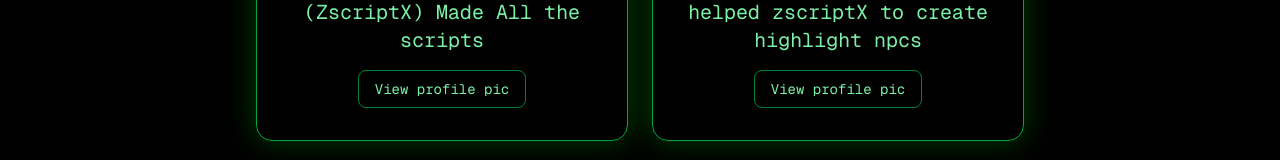
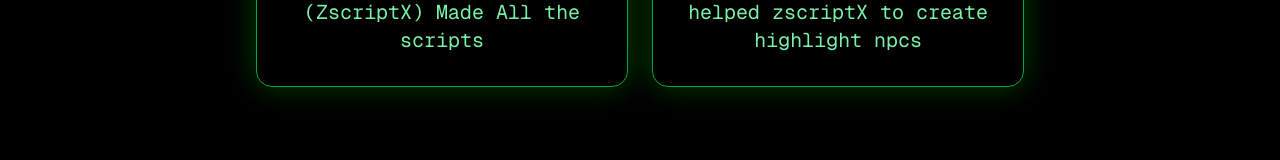
Before and after one commit to sederyttv-scripter/zscriptx, a Next.js app: page / in a window 1280 px wide. Both pictures are taken after a click on the button "Creators". Shown: the part 381-541 px from the top of the page. Built offline with nearby package versions, Linux system fonts and the light colour scheme.

Commit message:
Update page.tsx

```diff
--- a/app/page.tsx
+++ b/app/page.tsx
@@ -149,17 +149,10 @@ export default function Home() {
                   key={creator.name}
                   className="bg-black/50 backdrop-blur-xl border border-green-600 rounded-2xl p-8 text-center shadow-[0_0_30px_rgba(0,255,0,0.25)]"
                 >
-                  <a
-                    href={creator.profilePicUrl}
-                    target="_blank"
-                    rel="noreferrer"
-                    className="mx-auto mb-5 flex h-32 w-32 items-center justify-center overflow-hidden rounded-full border-2 border-green-500 bg-green-950 text-4xl font-black text-green-300 shadow-[0_0_25px_rgba(0,255,0,0.45)]"
-                  >
+                  <div className="mx-auto mb-5 flex h-32 w-32 items-center justify-center overflow-hidden rounded-full border-2 border-green-500 bg-green-950 text-4xl font-black text-green-300 shadow-[0_0_25px_rgba(0,255,0,0.45)]">
                     {profileImageFailed ? (
                       <span>{creator.initials}</span>
                     ) : (
-                      // The provided profile pictures are Imgur album URLs, so keep
-                      // fallback avatars if the browser cannot render them directly.
                       // eslint-disable-next-line @next/next/no-img-element
                       <img
                         src={creator.profilePicUrl}
@@ -170,21 +163,14 @@ export default function Home() {
                         className="h-full w-full object-cover"
                       />
                     )}
-                  </a>
+                  </div>
+
                   <h1 className="text-3xl font-bold text-green-400">
                     {creator.name}
                   </h1>
                   <p className="mt-3 text-xl text-green-300">
                     {creator.description}
                   </p>
-                  <a
-                    href={creator.profilePicUrl}
-                    target="_blank"
-                    rel="noreferrer"
-                    className="mt-4 inline-block rounded-lg border border-green-700 px-4 py-2 text-sm text-green-300 transition hover:bg-green-900/40"
-                  >
-                    View profile pic
-                  </a>
                 </article>
               );
             })}
```
